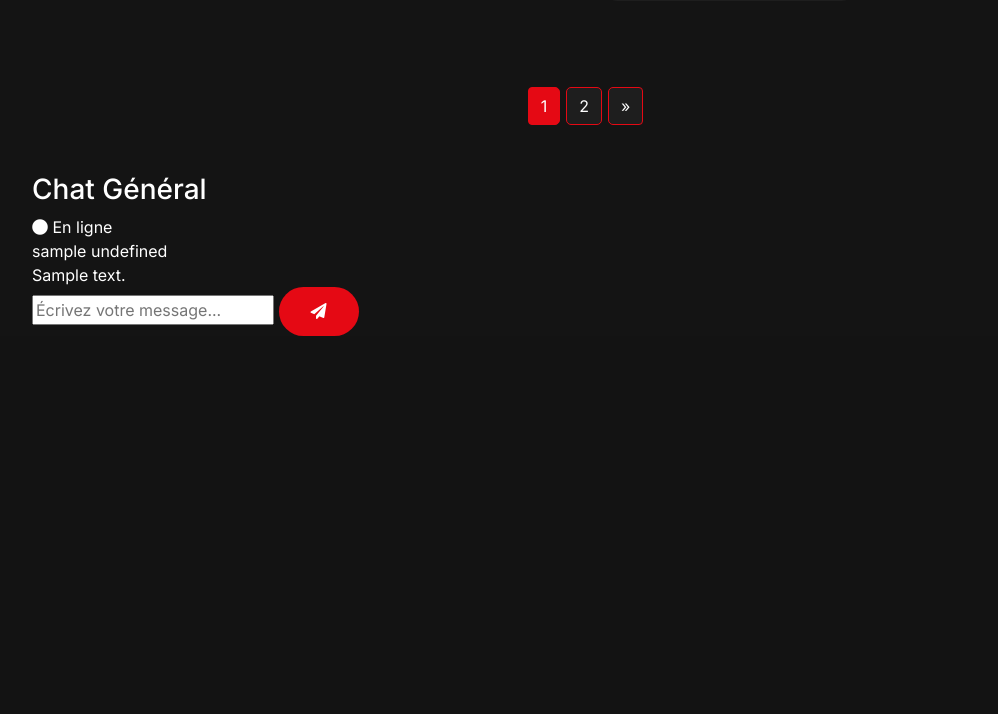
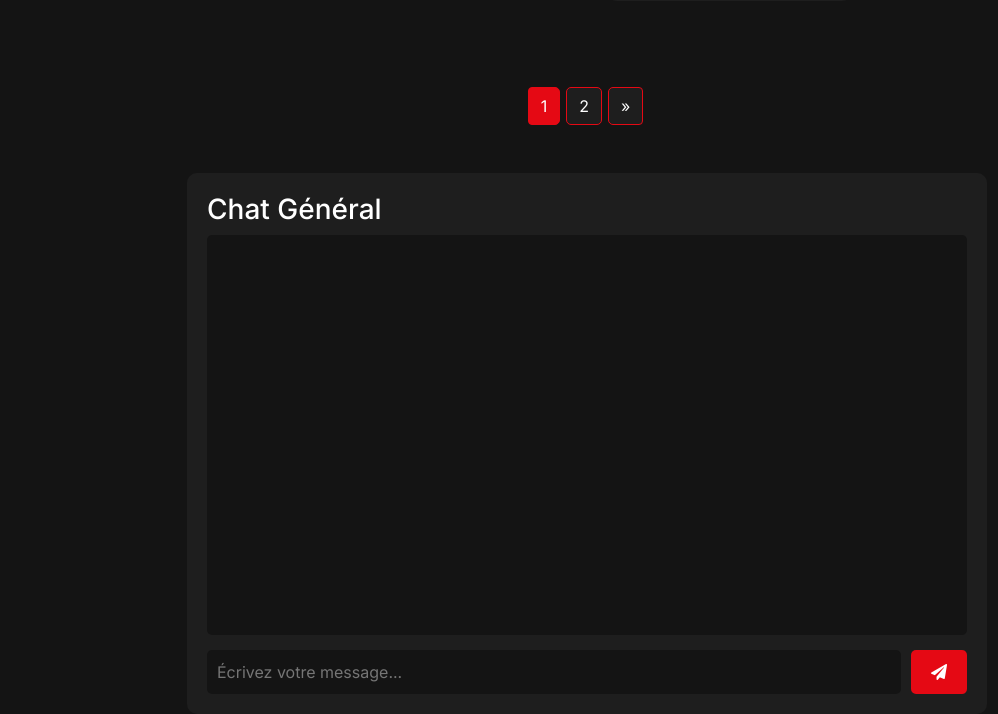
Before and after one commit to Falcaol/ledflix, a Flask app: page / in a window 1280 px wide. Shown: the part 1601-2315 px from the top of the page, without its empty margins (53-1051 px from the left). Before the commit the page ends 1937 px from the top, so only its background shows below. Run offline with Flask 3, Linux system fonts and the light colour scheme; a user stored in the database is signed in; tables that the repository leaves empty hold one stand-in row (values such as "Sample post"); some libraries are stand-ins or nearby versions.

Commit message:
30-10-24 12

```diff
--- a/app.py
+++ b/app.py
@@ -306,16 +306,33 @@
 # Ajoutez ces fonctions pour gérer les événements Socket.IO
 @socketio.on('connect')
 def handle_connect():
-    print('Client connected')
+    print(f'Client connected: {session.get("username", "Anonymous")}')
+    emit('message', {
+        'username': 'Système',
+        'message': f'{session.get("username", "Anonymous")} a rejoint le chat',
+        'time': datetime.now().strftime('%H:%M')
+    }, broadcast=True)
+
+@socketio.on('disconnect')
+def handle_disconnect():
+    print(f'Client disconnected: {session.get("username", "Anonymous")}')
+    emit('message', {
+        'username': 'Système',
+        'message': f'{session.get("username", "Anonymous")} a quitté le chat',
+        'time': datetime.now().strftime('%H:%M')
+    }, broadcast=True)
 
 @socketio.on('message')
 def handle_message(data):
-    username = session.get('username', 'Anonymous')
-    emit('message', {
-        'username': username,
+    if 'user_id' not in session:
+        return
+
+    message = {
+        'username': session['username'],
         'message': data['message'],
         'time': datetime.now().strftime('%H:%M')
-    }, broadcast=True)
+    }
+    emit('message', message, broadcast=True)
 
 if __name__ == '__main__':
     socketio.run(app, debug=True)
--- a/requirements.txt
+++ b/requirements.txt
@@ -19,4 +19,5 @@
 python-dotenv==1.0.0
 gunicorn==21.2.0
 flask-socketio==5.3.6
+python-socketio==5.9.1
 eventlet==0.33.3
--- a/templates/index.html
+++ b/templates/index.html
@@ -8,6 +8,70 @@
     <link href="https://fonts.googleapis.com/css2?family=Inter:wght@400;500;600;700&display=swap" rel="stylesheet">
     <link rel="stylesheet" href="{{ url_for('static', filename='css/style.css') }}">
     <link rel="stylesheet" href="https://cdnjs.cloudflare.com/ajax/libs/font-awesome/5.15.4/css/all.min.css">
+    <style>
+        .chat-container {
+            background-color: var(--bg-card);
+            border-radius: 10px;
+            margin-top: 30px;
+            padding: 20px;
+            max-width: 800px;
+            margin-left: auto;
+            margin-right: auto;
+        }
+
+        .chat-messages {
+            height: 400px;
+            overflow-y: auto;
+            padding: 15px;
+            background-color: var(--bg-dark);
+            border-radius: 5px;
+            margin-bottom: 15px;
+        }
+
+        .chat-message {
+            margin-bottom: 10px;
+            padding: 8px 12px;
+            border-radius: 5px;
+            background-color: var(--bg-card);
+        }
+
+        .chat-message .username {
+            font-weight: bold;
+            color: var(--accent-color);
+        }
+
+        .chat-message .time {
+            font-size: 0.8em;
+            color: var(--text-secondary);
+            margin-left: 10px;
+        }
+
+        .chat-input {
+            display: flex;
+            gap: 10px;
+        }
+
+        .chat-input input {
+            flex-grow: 1;
+            padding: 10px;
+            border-radius: 5px;
+            border: none;
+            background-color: var(--bg-dark);
+            color: var(--text-primary);
+        }
+
+        .chat-input button {
+            padding: 10px 20px;
+            border-radius: 5px;
+        }
+
+        .system-message {
+            text-align: center;
+            color: var(--text-secondary);
+            font-style: italic;
+            margin: 10px 0;
+        }
+    </style>
 </head>
 <body>
     {% include 'navbar.html' %}
@@ -65,21 +129,13 @@
         </nav>
         {% endif %}
 
-        <!-- Remplacer la section du chat par ce nouveau code -->
         {% if session.user_id %}
         <div class="chat-container">
-            <div class="chat-header">
             <h3>Chat Général</h3>
-                <span class="online-users">
-                    <i class="fas fa-circle"></i> En ligne
-                </span>
-            </div>
-            <div class="chat-messages" id="chat-messages">
-                <!-- Les messages seront ajoutés ici dynamiquement -->
-            </div>
+            <div class="chat-messages" id="chat-messages"></div>
             <div class="chat-input">
                 <input type="text" id="message-input" placeholder="Écrivez votre message...">
-                <button id="send-message" class="btn btn-primary">
+                <button id="send-button" class="btn btn-primary">
                     <i class="fas fa-paper-plane"></i>
                 </button>
             </div>
@@ -87,81 +143,52 @@
         {% endif %}
     </div>
 
-    <script src="https://code.jquery.com/jquery-3.5.1.slim.min.js"></script>
-    <script src="https://cdn.jsdelivr.net/npm/@popperjs/core@2.5.4/dist/umd/popper.min.js"></script>
-    <script src="https://stackpath.bootstrapcdn.com/bootstrap/4.5.2/js/bootstrap.min.js"></script>
+    <script src="https://cdnjs.cloudflare.com/ajax/libs/socket.io/4.0.1/socket.io.js"></script>
     <script>
+        const socket = io();
+        const messageInput = document.getElementById('message-input');
+        const sendButton = document.getElementById('send-button');
         const chatMessages = document.getElementById('chat-messages');
-    const messageInput = document.getElementById('message-input');
-    const sendButton = document.getElementById('send-message');
 
-    function addMessage(message, isOwn = false) {
+        function addMessage(data) {
             const messageDiv = document.createElement('div');
-        messageDiv.className = `chat-message ${isOwn ? 'own-message' : ''}`;
+            messageDiv.className = 'chat-message';
             messageDiv.innerHTML = `
-            <div class="message-header">
-                <span class="username">${message.username}</span>
-                <span class="time">${message.time}</span>
-            </div>
-            <div class="message-content">${message.message}</div>
+                <span class="username">${data.username}</span>
+                <span class="time">${data.time}</span>
+                <div class="message-content">${data.message}</div>
             `;
             chatMessages.appendChild(messageDiv);
             chatMessages.scrollTop = chatMessages.scrollHeight;
         }
 
-    function loadMessages() {
-        fetch('/chat/messages')
-            .then(response => response.json())
-            .then(messages => {
-                chatMessages.innerHTML = '';
-                messages.forEach(message => {
-                    addMessage(message, message.username === '{{ session.username }}');
+        socket.on('connect', () => {
+            console.log('Connected to server');
+            addMessage({
+                username: 'Système',
+                time: new Date().toLocaleTimeString(),
+                message: 'Connecté au chat'
             });
         });
-    }
+
+        socket.on('message', (data) => {
+            addMessage(data);
+        });
 
         function sendMessage() {
             const message = messageInput.value.trim();
-        if (!message) return;
-
-        // Créer et afficher le message localement immédiatement
-        const localMessage = {
-            username: '{{ session.username }}',
-            message: message,
-            time: new Date().toLocaleTimeString([], { hour: '2-digit', minute: '2-digit' })
-        };
-        addMessage(localMessage, true);
+            if (message) {
+                socket.emit('message', { message: message });
                 messageInput.value = '';
-
-        // Envoyer au serveur
-        fetch('/chat/send', {
-            method: 'POST',
-            headers: {
-                'Content-Type': 'application/json',
-            },
-            body: JSON.stringify({ message })
-        })
-        .then(response => response.json())
-        .then(data => {
-            if (!data.success) {
-                // En cas d'erreur, recharger tous les messages
-                loadMessages();
             }
-        });
         }
 
         sendButton.addEventListener('click', sendMessage);
-    messageInput.addEventListener('keypress', function(e) {
+        messageInput.addEventListener('keypress', (e) => {
             if (e.key === 'Enter') {
                 sendMessage();
             }
         });
-
-    // Charger les messages initiaux
-    loadMessages();
-
-    // Rafraîchir les messages toutes les 5 secondes
-    setInterval(loadMessages, 5000);
     </script>
 </body>
 </html>
```
Also changed, not shown: templates/watch.html (+91 -4 lines), anime.db, 1 other file. Lines whose indentation alone changed are shown as unchanged.
